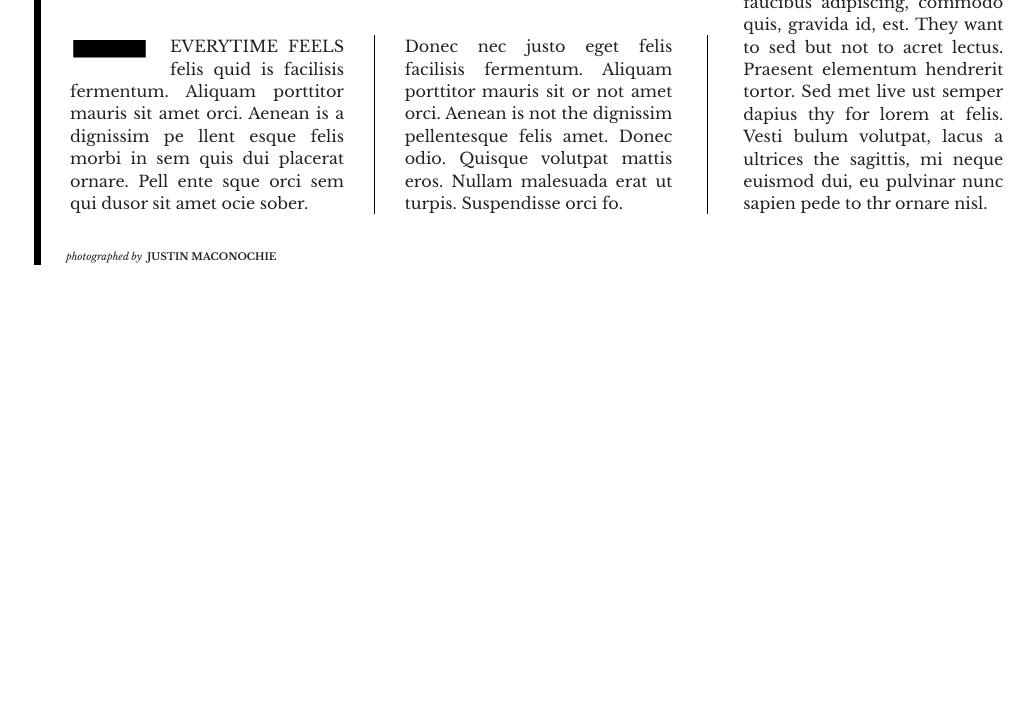
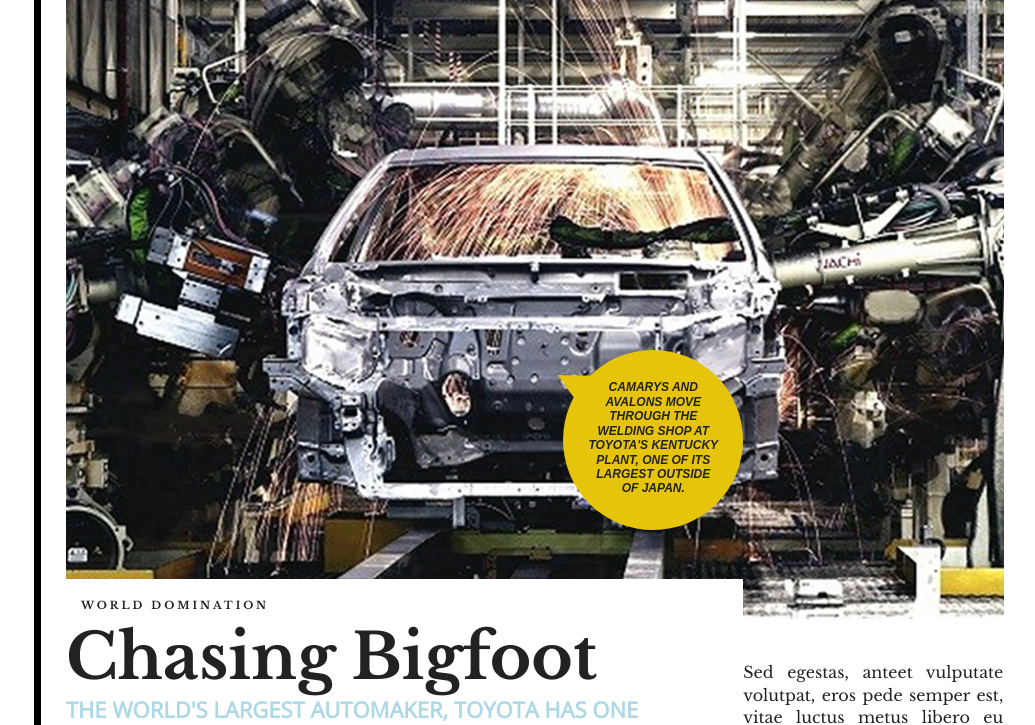
Before and after one commit to loveinyork/magazine, a plain HTML site: page index.html in a window 1280 px wide. Shown: the part 497-1222 px from the top of the page, without its empty margins (126-1161 px from the left). Before the commit the page ends 812 px from the top, so only its background shows below. Drawn offline with nearby package versions, Linux system fonts and the light colour scheme; files whose address does not match are found by name.

Commit message:
chagnges

```diff
--- a/index.html
+++ b/index.html
@@ -57,7 +57,8 @@
 
       <section class="pic">
 
-      <img src="img/frontimage.jpg width:980px">
+      <img src="img/frontimage.png
+      ">
 
 
       </section>
```
Also changed, not shown: img/FRONTIMAGE.png (added).
